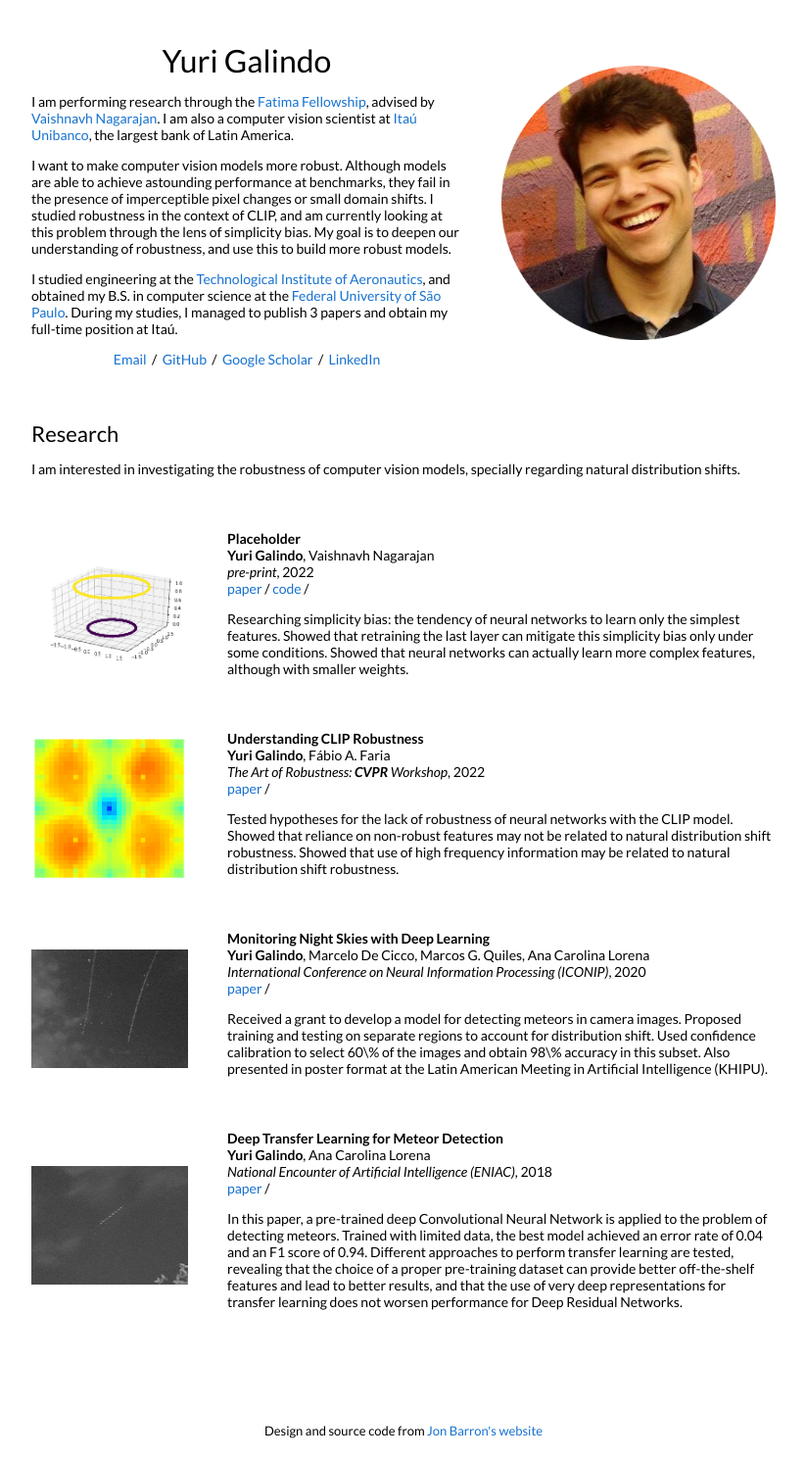
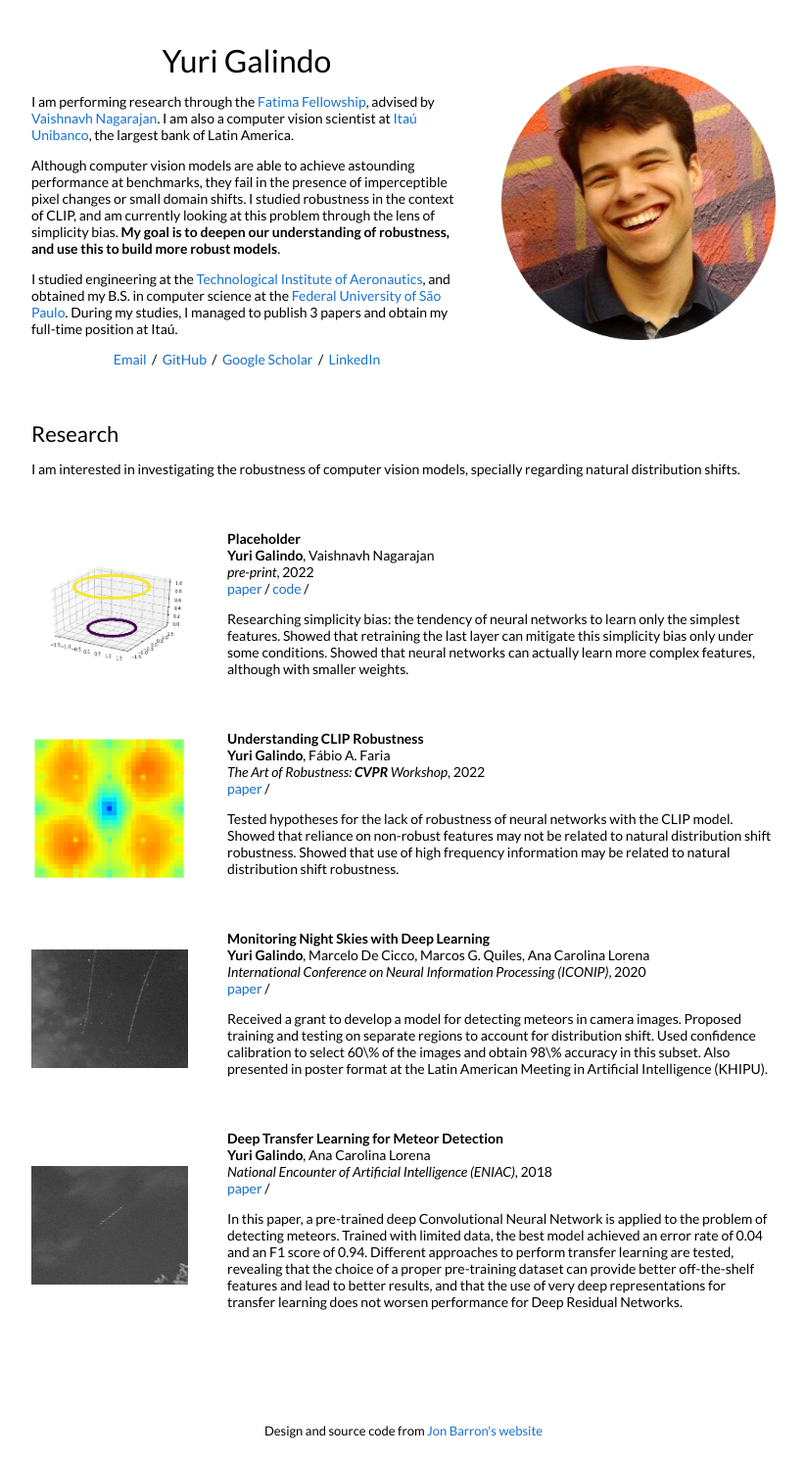
Before and after one commit to yurigalindo/yurigalindo.github.io, a Jekyll site: the page built from _posts/2022-06-02-fatima.markdown, in a window 1280 px wide. Shown: the whole page at 98% size, without its empty margins (228-1051 px from the left). Built offline with Jekyll 4.4.1, drawn with Linux system fonts in a browser that asks for light colours.

Commit message:
Boldened research goal

```diff
--- a/_layouts/default.html
+++ b/_layouts/default.html
@@ -16,6 +16,7 @@
 </head>
 
 
+<!-- TODO: Highlight first 2 papers -->
 
 <body>
   <table style="width:100%;max-width:800px;border:0px;border-spacing:0px;border-collapse:separate;margin-right:auto;margin-left:auto;">
@@ -30,7 +31,7 @@
               <p> I am performing research through the <a href="https://www.fatimafellowship.com/">Fatima Fellowship</a>, advised by <a href="https://vaishnavh.github.io/home/index.html">Vaishnavh Nagarajan</a>. I am also a computer vision scientist at <a href="https://www.itau.com/">Itaú Unibanco</a>, the largest bank of Latin America.
               </p>
               <p>
-                I want to make computer vision models more robust. Although models are able to achieve astounding performance at benchmarks, they fail in the presence of imperceptible pixel changes or small domain shifts. I studied robustness in the context of CLIP, and am currently looking at this problem through the lens of simplicity bias. My goal is to deepen our understanding of robustness, and use this to build more robust models.
+                Although computer vision models are able to achieve astounding performance at benchmarks, they fail in the presence of imperceptible pixel changes or small domain shifts. I studied robustness in the context of CLIP, and am currently looking at this problem through the lens of simplicity bias. <strong>My goal is to deepen our understanding of robustness, and use this to build more robust models</strong>.
               </p>
               <p>
                 I studied engineering at the <a href="http://www.ita.br/">Technological Institute of Aeronautics</a>, and obtained my B.S. in computer science at the <a href="https://www.unifesp.br/world/">Federal University of São Paulo</a>. During my studies, I managed to publish 3 papers and obtain my full-time position at Itaú.
```
